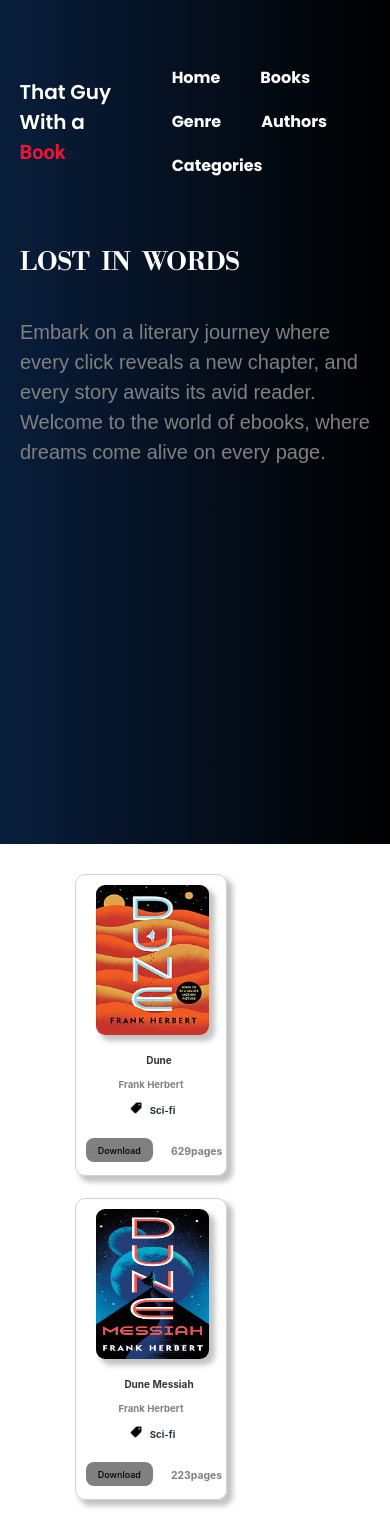
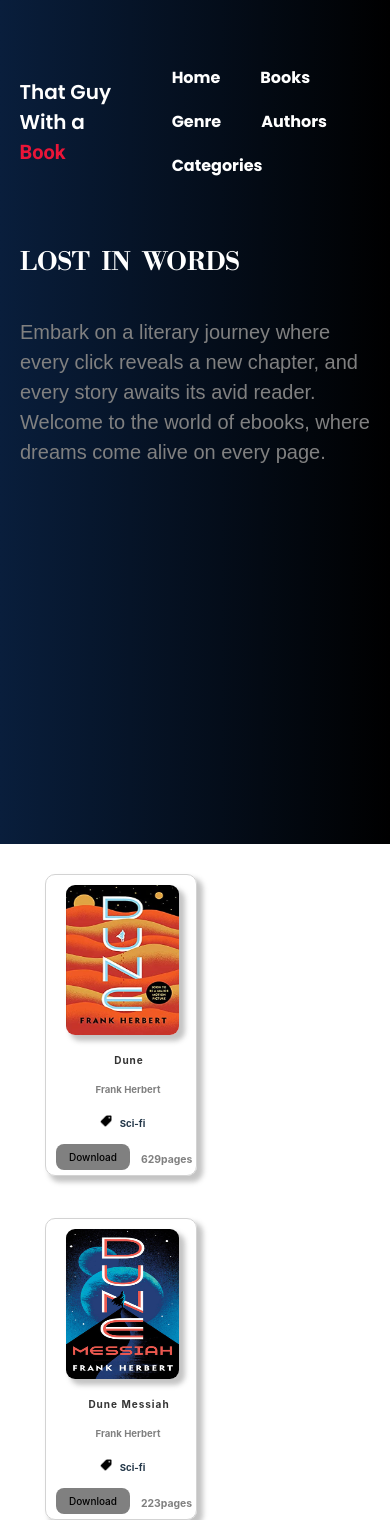
Before and after one commit to nagraj05/ebooks-website, a React (Vite) app: page / in a window 390 px wide. Shown: the top 1520 px of the page. Built offline with nearby package versions, Linux system fonts and the light colour scheme; a web font is replaced by a local one.

Commit message:
added media queries for mobile

```diff
--- a/src/App.css
+++ b/src/App.css
@@ -315,3 +315,29 @@ button:hover {
     font-size: 20px;
   }
 }
+@media screen and (max-width: 430px){
+  .card{
+    margin: 20px;
+    /* background-color: red; */
+  }
+  .card--title{
+    font-size: 10px;
+    /* word-spacing: 1px; */
+    letter-spacing: 1px;
+    /* background-color: #091E3C; */
+  }
+  .card--author{
+    /* background-color: #ea1538; */
+    max-width: 100px;
+    margin-left:  32px;
+    margin-top: 15px;
+    /* background-color: #ea1538; */
+  }
+  .card--genre{
+    margin-top: 18px;
+  }
+  .card--btn{
+    font-size: 10px;
+    margin-top: 2px;
+  }
+}
```
